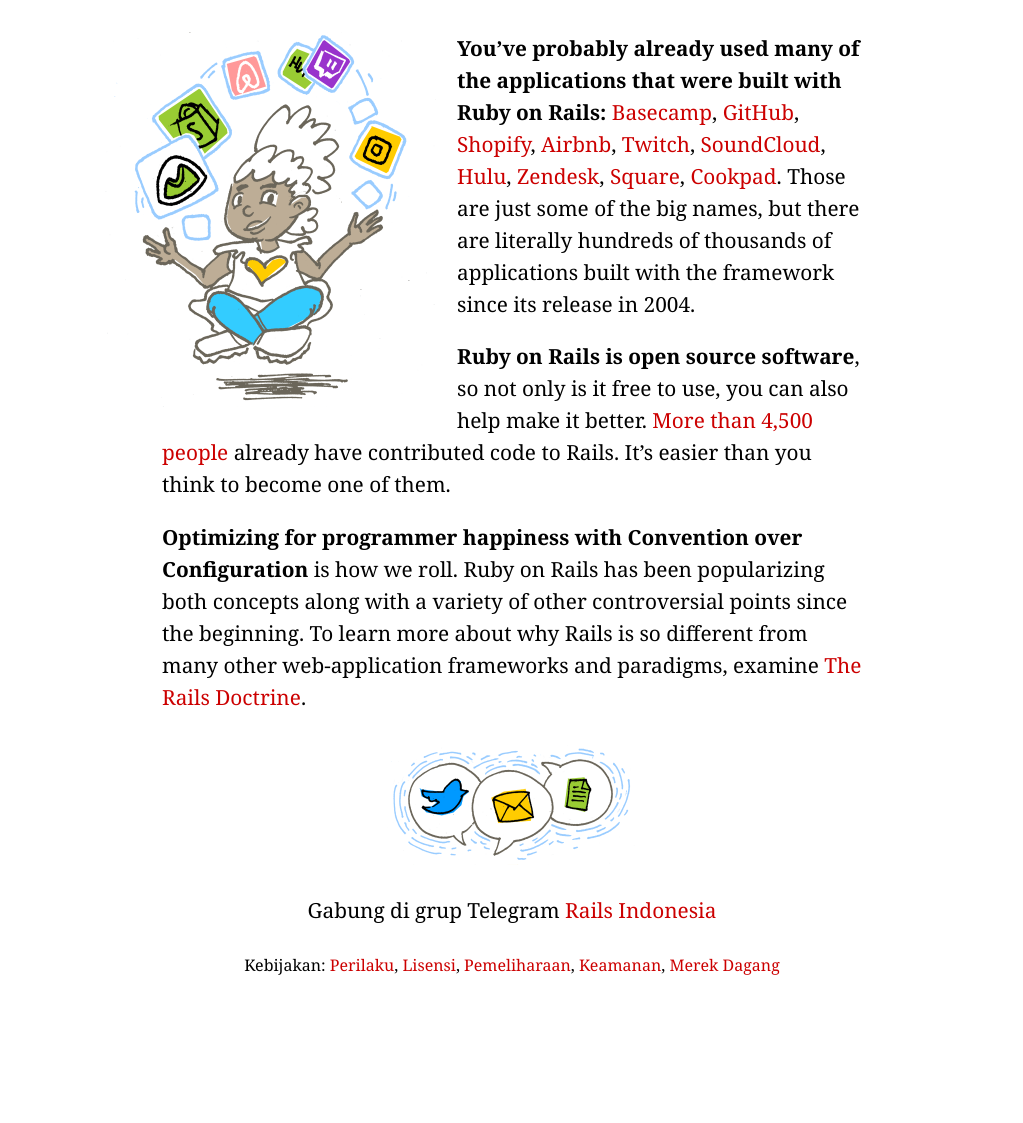
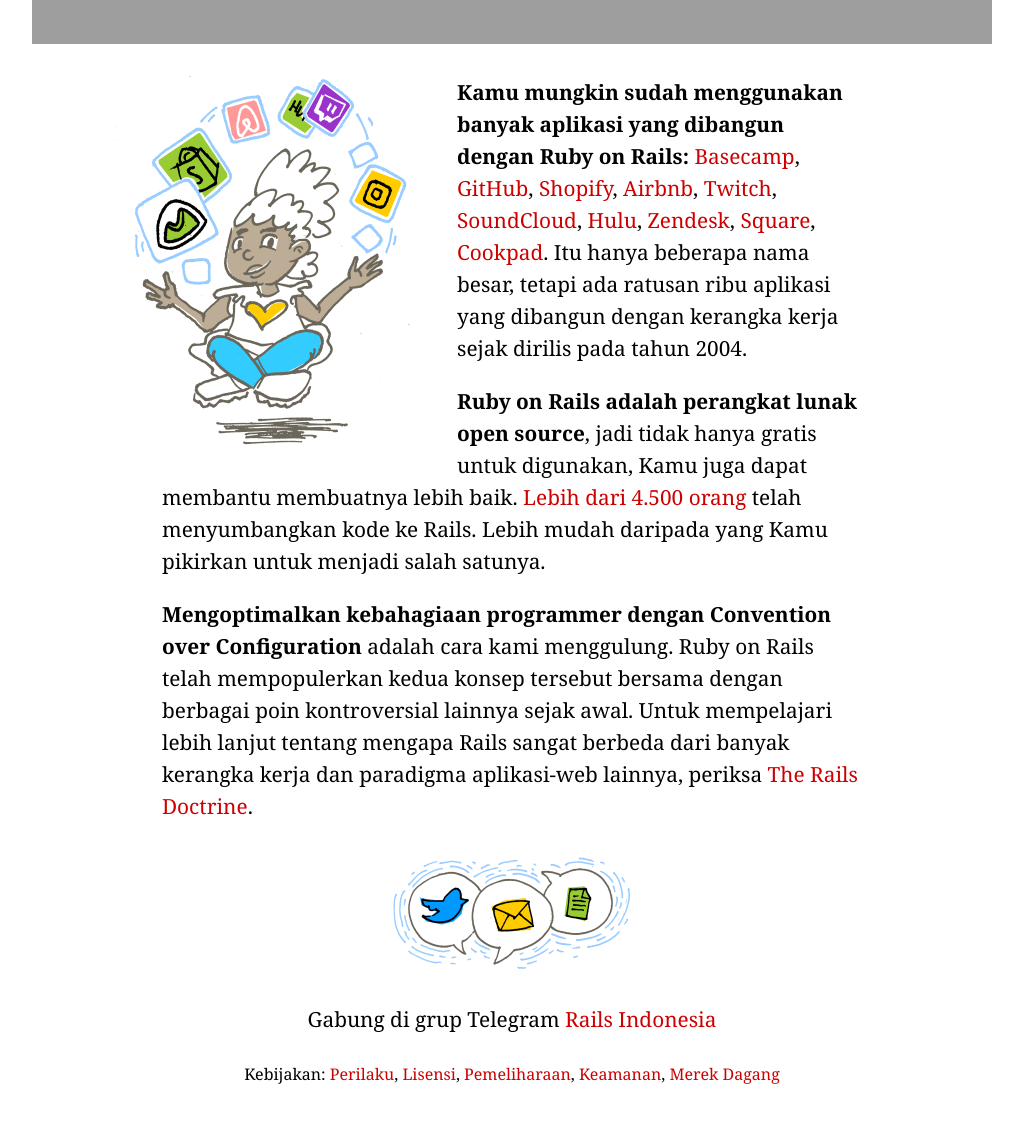
Before and after one commit to rails-id/rails-id.github.io, a Jekyll site: the page built from index.html, in a window 1280 px wide and 1400 px high, scrolled down 1049 px. Shown: the part 226-1349 px from the top of the window, without its empty margins (128-1151 px from the left). Built offline with Jekyll 4.4.1, drawn with Linux system fonts in a browser that asks for light colours; before the commit the page ends 2349 px from its top, so only the background shows below that; some of the changed text lies outside the part shown; grey boxes are pictures that could not be loaded.

Commit message:
kontrbusi: homepage (sementara), mohon dikoreksi, karena masih menggunakan google translate

```diff
--- a/index.html
+++ b/index.html
@@ -23,8 +23,8 @@
         <img src="/images/imagine.png" alt="So many possibilities.">
       </figure>
 
-      <h1>Imagine what you could build if you learned Ruby on Rails&#8230;</h1>
-      <p>Learning to build a modern web application is daunting. Ruby on Rails makes it much easier and more fun. It includes <a href="everything-you-need">everything you need</a> to build fantastic applications, and <a href="http://guides.rubyonrails.org/getting_started.html">you can learn it</a> with the support of <a href="community">our large, friendly community</a>.</p>
+      <h1>Bayangkan apa yang bisa Kamu bangun jika Kamu mempelajari Ruby on Rails&#8230;</h1>
+      <p>Belajar membangun aplikasi web modern itu menakutkan. Ruby on Rails membuatnya lebih mudah dan lebih menyenangkan. Ini mencakup <a href="everything-you-need">semua yang Kamu butuhkan</a> untuk membangun aplikasi yang fantastis, dan <a href="http://guides.rubyonrails.org/getting_started.html">Kamu dapat mempelajarinya</a> dengan dukungan dari <a href="community">komunitas kami yang besar dan ramah</a>.</p>
     </section>
 
     <section class="version">
@@ -41,11 +41,11 @@
         <img src="/images/rubyrails.png" alt="Rails does it all.">
       </figure>
 
-      <p><strong>You’ve probably already used many of the applications that were built with Ruby on Rails:</strong> <a href="https://basecamp.com">Basecamp</a>, <a href="https://github.com">GitHub</a>, <a href="https://shopify.com">Shopify</a>, <a href="https://airbnb.com">Airbnb</a>, <a href="https://twitch.tv">Twitch</a>, <a href="https://soundcloud.com">SoundCloud</a>, <a href="https://hulu.com">Hulu</a>, <a href="https://zendesk.com">Zendesk</a>, <a href="https://square.com">Square</a>, <a href="https://cookpad.com">Cookpad</a>. Those are just some of the big names, but there are literally hundreds of thousands of applications built with the framework since its release in 2004.</p>
+      <p><strong>Kamu mungkin sudah menggunakan banyak aplikasi yang dibangun dengan Ruby on Rails:</strong> <a href="https://basecamp.com">Basecamp</a>, <a href="https://github.com">GitHub</a>, <a href="https://shopify.com">Shopify</a>, <a href="https://airbnb.com">Airbnb</a>, <a href="https://twitch.tv">Twitch</a>, <a href="https://soundcloud.com">SoundCloud</a>, <a href="https://hulu.com">Hulu</a>, <a href="https://zendesk.com">Zendesk</a>, <a href="https://square.com">Square</a>, <a href="https://cookpad.com">Cookpad</a>. Itu hanya beberapa nama besar, tetapi ada ratusan ribu aplikasi yang dibangun dengan kerangka kerja sejak dirilis pada tahun 2004.</p>
 
-      <p><strong>Ruby on Rails is open source software</strong>, so not only is it free to use, you can also help make it better. <a href="http://contributors.rubyonrails.org">More than 4,500 people</a> already have contributed code to Rails. It’s easier than you think to become one of them.</p>
+      <p><strong>Ruby on Rails adalah perangkat lunak open source</strong>, jadi tidak hanya gratis untuk digunakan, Kamu juga dapat membantu membuatnya lebih baik. <a href="http://contributors.rubyonrails.org">Lebih dari 4.500 orang</a> telah menyumbangkan kode ke Rails. Lebih mudah daripada yang Kamu pikirkan untuk menjadi salah satunya.</p>
 
-      <p><strong>Optimizing for programmer happiness with Convention over Configuration</strong> is how we roll. Ruby on Rails has been popularizing both concepts along with a variety of other controversial points since the beginning. To learn more about why Rails is so different from many other web-application frameworks and paradigms, examine <a href="doctrine">The Rails Doctrine</a>.</p>
+      <p><strong>Mengoptimalkan kebahagiaan programmer dengan Convention over Configuration</strong> adalah cara kami menggulung. Ruby on Rails telah mempopulerkan kedua konsep tersebut bersama dengan berbagai poin kontroversial lainnya sejak awal. Untuk mempelajari lebih lanjut tentang mengapa Rails sangat berbeda dari banyak kerangka kerja dan paradigma aplikasi-web lainnya, periksa <a href="doctrine">The Rails Doctrine</a>.</p>
     </section>
 
     <section class="more">
```
